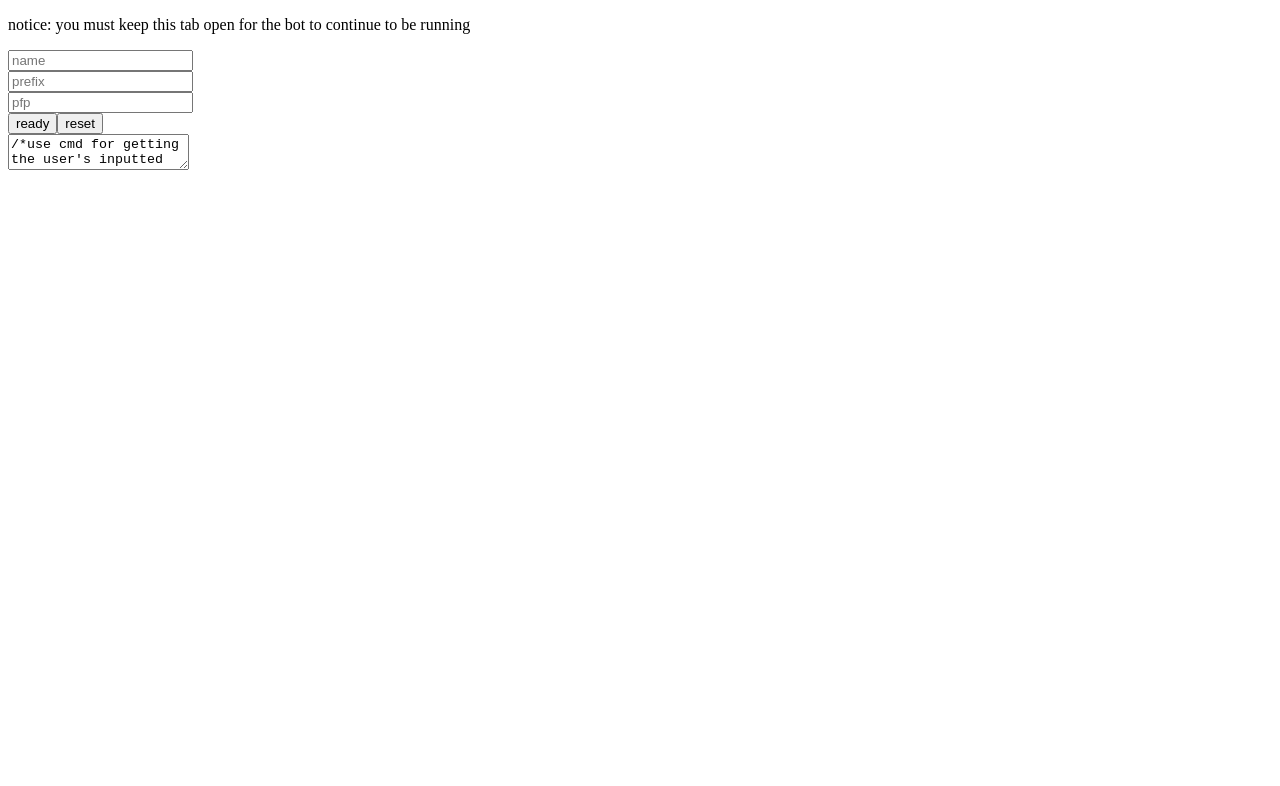
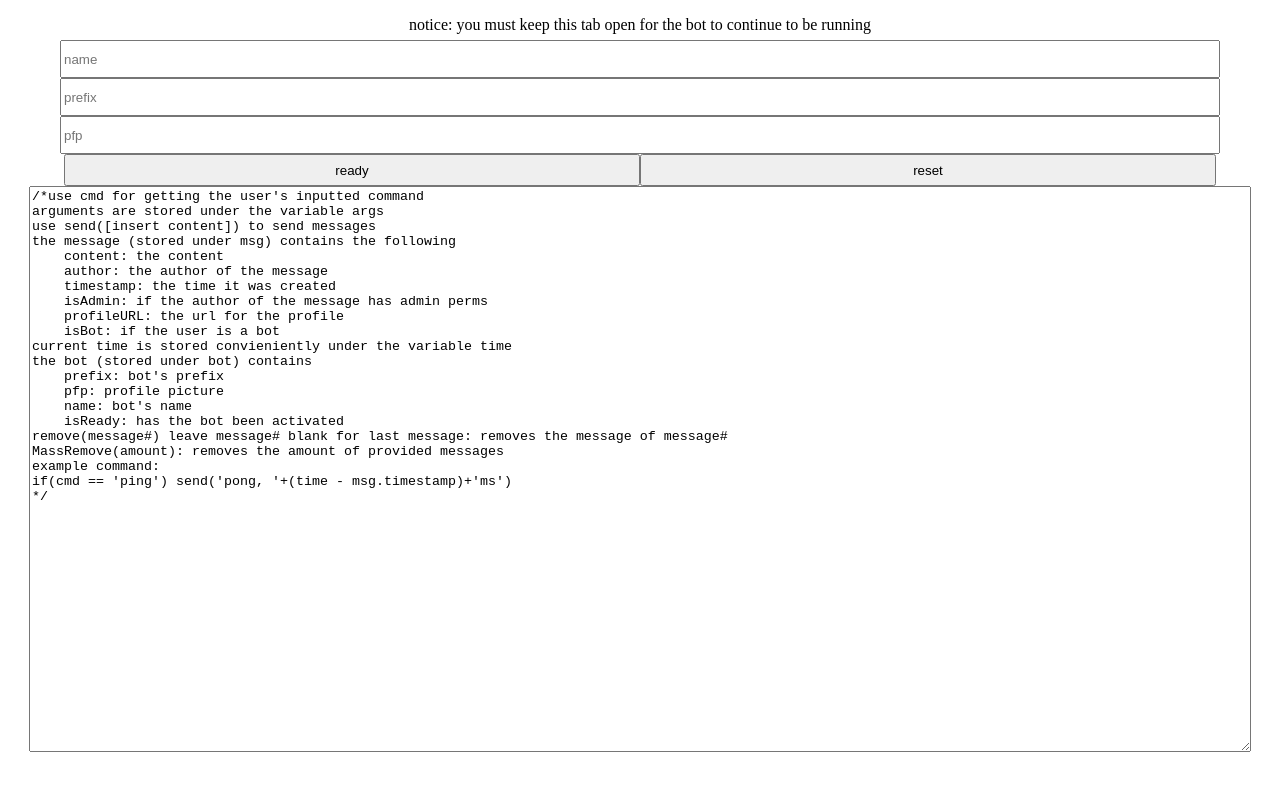
Before and after one commit to Creative-Name9550/RiceMessages.github.io, a plain HTML site: page page.html in a window 1280 px wide. Drawn offline with Linux system fonts and the light colour scheme; no server answers.

Commit message:
Update page.html

```diff
--- a/page.html
+++ b/page.html
@@ -1,7 +1,28 @@
 <!DOCTYPE html>
 <html>
 	<head>
-		<title>Page Title</title>
+		<title>bot scripting</title>
+<style>
+	textarea {
+    width:95vw;
+    height:70vh;
+    text-align:left;
+}
+p {
+    height:1vh;
+}
+input {
+    height:4vh;
+    width:90vw;
+}
+button {
+    height:4vh;
+    width:45vw;
+}
+body {
+    text-align:center;
+}
+		</style>
 	</head>
 	<body>
 	    <p>notice: you must keep this tab open for the bot to continue to be running</p>
```
